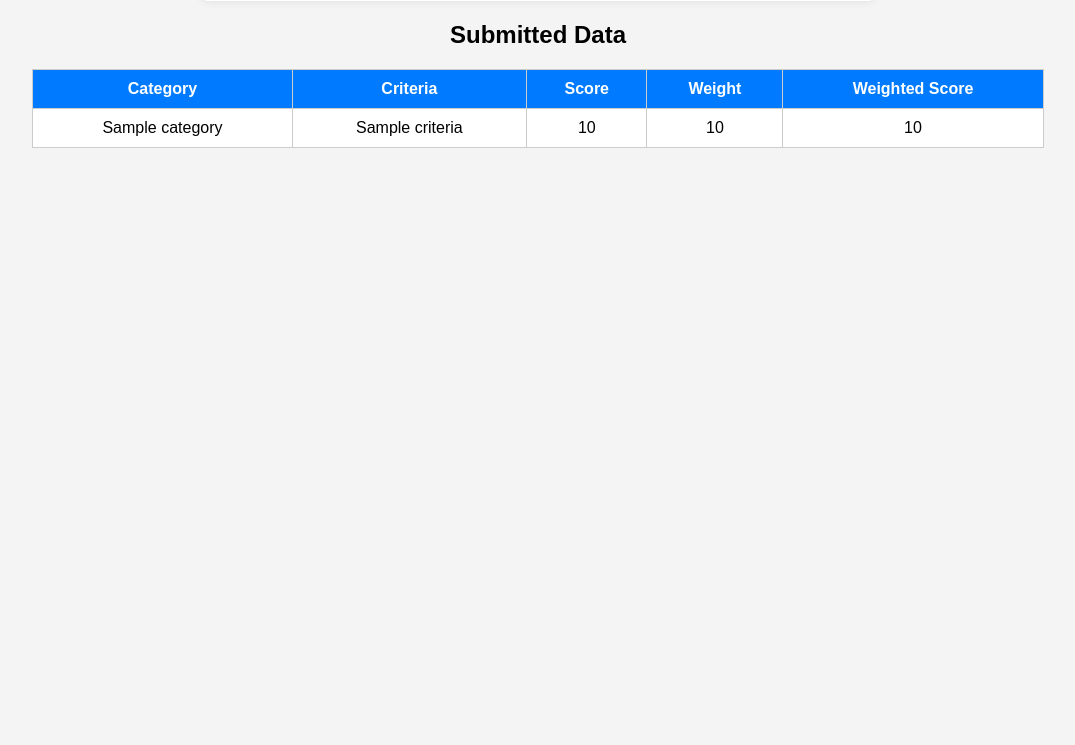
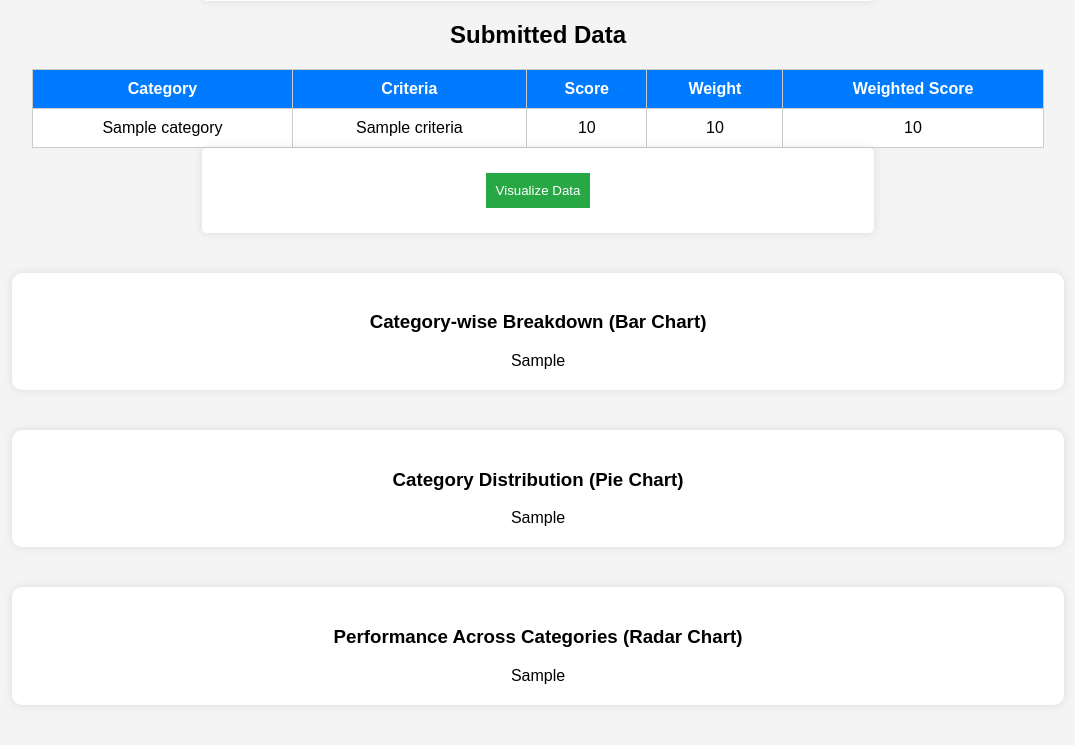
Before and after one commit to Aakashkumar22/dynamic-scoreboard, a Flask app: template templates/index.html in a window 1280 px wide. Shown: the part 658-1403 px from the top of the page, without its empty margins (102-1177 px from the left). Before the commit the page ends 806 px from the top, so only its background shows below. Run offline with Flask 3, Linux system fonts and the light colour scheme; the template is opened without the code that fills it: most values are stand-ins (such as "Sample title", 1, 10 or a date in 2020).

Commit message:
Added Dashboard and visulization Feature successfully

```diff
--- a/main.py
+++ b/main.py
@@ -1,6 +1,8 @@
 import os
 import pandas as pd
 from flask import Flask, render_template, request, redirect, url_for, flash
+import plotly.express as px
+import plotly.io as pio
 from werkzeug.utils import secure_filename
 
 app = Flask(__name__)
@@ -28,7 +30,14 @@ if not os.path.exists(WEIGHT_FILE):
 
 @app.route('/')
 def home():
-    """Render the home page and display stored data."""
+    """Render the home page with data, but no visualizations yet."""
+    data = pd.read_csv(DATA_FILE).fillna("")  # Prevent NaN values in the table
+    return render_template('index.html', data=data.to_dict(orient="records"), bar_chart=None, pie_chart=None, radar_chart=None)
+
+
+@app.route('/visualize_data', methods=['POST'])
+def visualize_data():
+    """Generate the visualizations when the 'Visualize Data' button is clicked."""
     data = pd.read_csv(DATA_FILE).fillna("")  # Prevent NaN values in the table
     weights = pd.read_csv(WEIGHT_FILE).set_index("Category")  # Load weights
 
@@ -37,7 +46,31 @@ def home():
 
     # Calculate the weighted score for each row
     data["Weighted Score"] = data["Score"] * data["Weight"]
-    return render_template('index.html', data=data.to_dict(orient="records"))
+
+    # Summary Calculations
+    total_score = data["Weighted Score"].sum()
+    category_summary = data.groupby("Category").agg({"Weighted Score": "sum"}).reset_index()
+
+    # Create Bar Chart for category-wise breakdown
+    bar_fig = px.bar(category_summary, x="Category", y="Weighted Score", title="Category-wise Breakdown", labels={"Weighted Score": "Total Score"})
+    bar_chart = pio.to_html(bar_fig, full_html=False)
+
+    # Create Pie Chart for category distribution
+    pie_fig = px.pie(category_summary, names="Category", values="Weighted Score", title="Category-wise Distribution")
+    pie_chart = pio.to_html(pie_fig, full_html=False)
+
+    # Create Radar Chart for category performance
+    radar_fig = px.line_polar(category_summary, r="Weighted Score", theta="Category", line_close=True, title="Performance Across Categories")
+    radar_chart = pio.to_html(radar_fig, full_html=False)
+
+    return render_template(
+        'index.html',
+        data=data.to_dict(orient="records"),
+        total_score=total_score,
+        bar_chart=bar_chart,
+        pie_chart=pie_chart,
+        radar_chart=radar_chart
+    )
 
 
 @app.route('/submit', methods=['POST'])
--- a/scorecard_data.csv
+++ b/scorecard_data.csv
@@ -1,3 +1,4 @@
 Category,Criteria,Score
 Productivity,50,30.0
 Quality,50,45.0
+Timeliness,30,100.0
--- a/templates/index.html
+++ b/templates/index.html
@@ -14,6 +14,16 @@
         table { width: 80%; margin: auto; border-collapse: collapse; background: white; margin-top: 20px; }
         th, td { padding: 10px; border: 1px solid #ccc; }
         th { background-color: #007bff; color: white; }
+
+        /* Chart styling */
+        .chart-container {
+            width: 80%;
+            margin: 40px auto;
+            padding: 20px;
+            background-color: white;
+            border-radius: 10px;
+            box-shadow: 0 0 10px rgba(0, 0, 0, 0.1);
+        }
     </style>
 </head>
 <body>
@@ -75,5 +85,28 @@
             {% endfor %}
         </table>
     {% endif %}
+
+    <!-- Button to visualize the data -->
+    <form method="POST" action="{{ url_for('visualize_data') }}">
+        <button type="submit" class="btn btn-primary">Visualize Data</button>
+    </form>
+
+    <!-- Visualize the charts only if the user clicked on the button -->
+    {% if bar_chart %}
+        <div class="chart-container">
+            <h3>Category-wise Breakdown (Bar Chart)</h3>
+            {{ bar_chart|safe }}
+        </div>
+
+        <div class="chart-container">
+            <h3>Category Distribution (Pie Chart)</h3>
+            {{ pie_chart|safe }}
+        </div>
+
+        <div class="chart-container">
+            <h3>Performance Across Categories (Radar Chart)</h3>
+            {{ radar_chart|safe }}
+        </div>
+    {% endif %}
 </body>
 </html>
```
